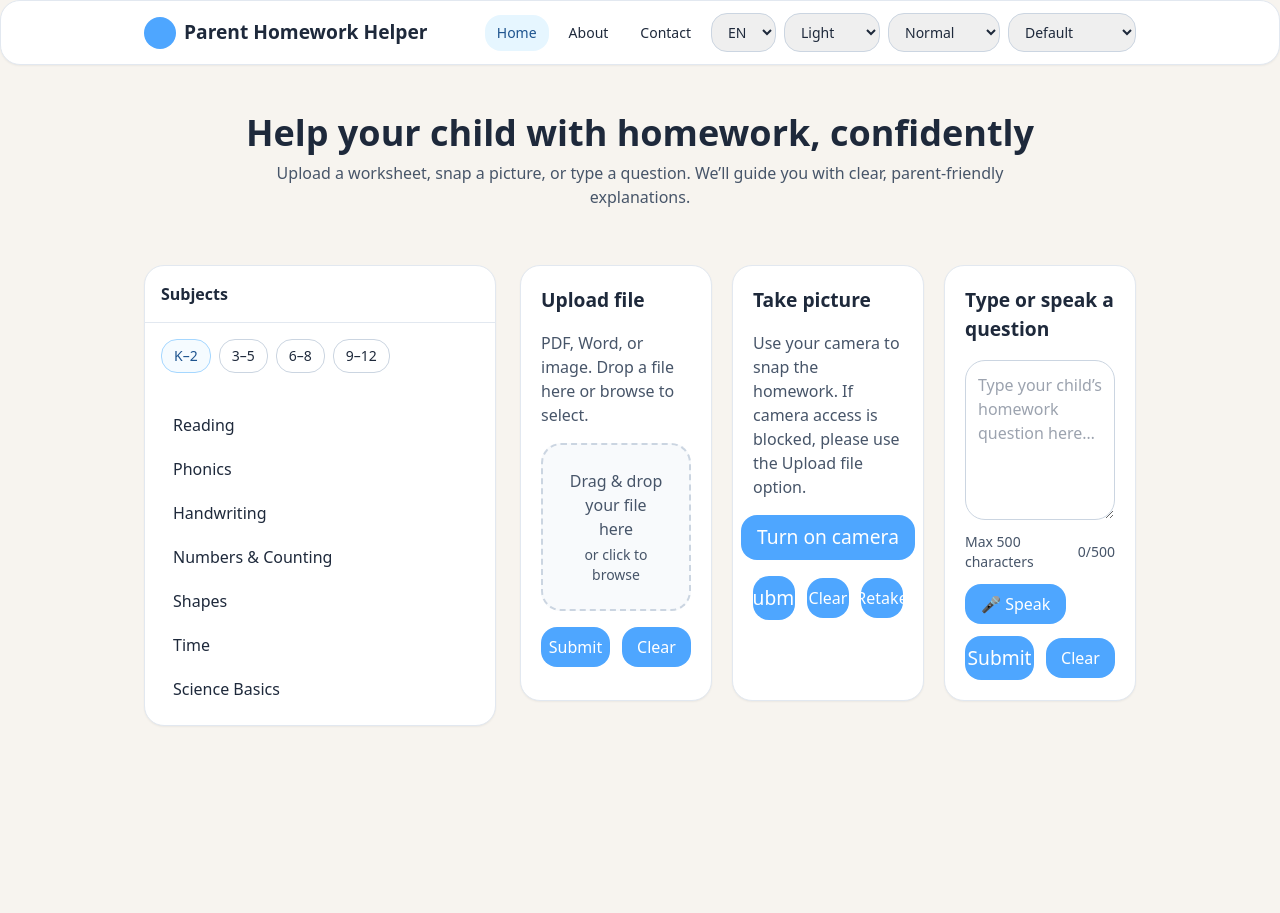
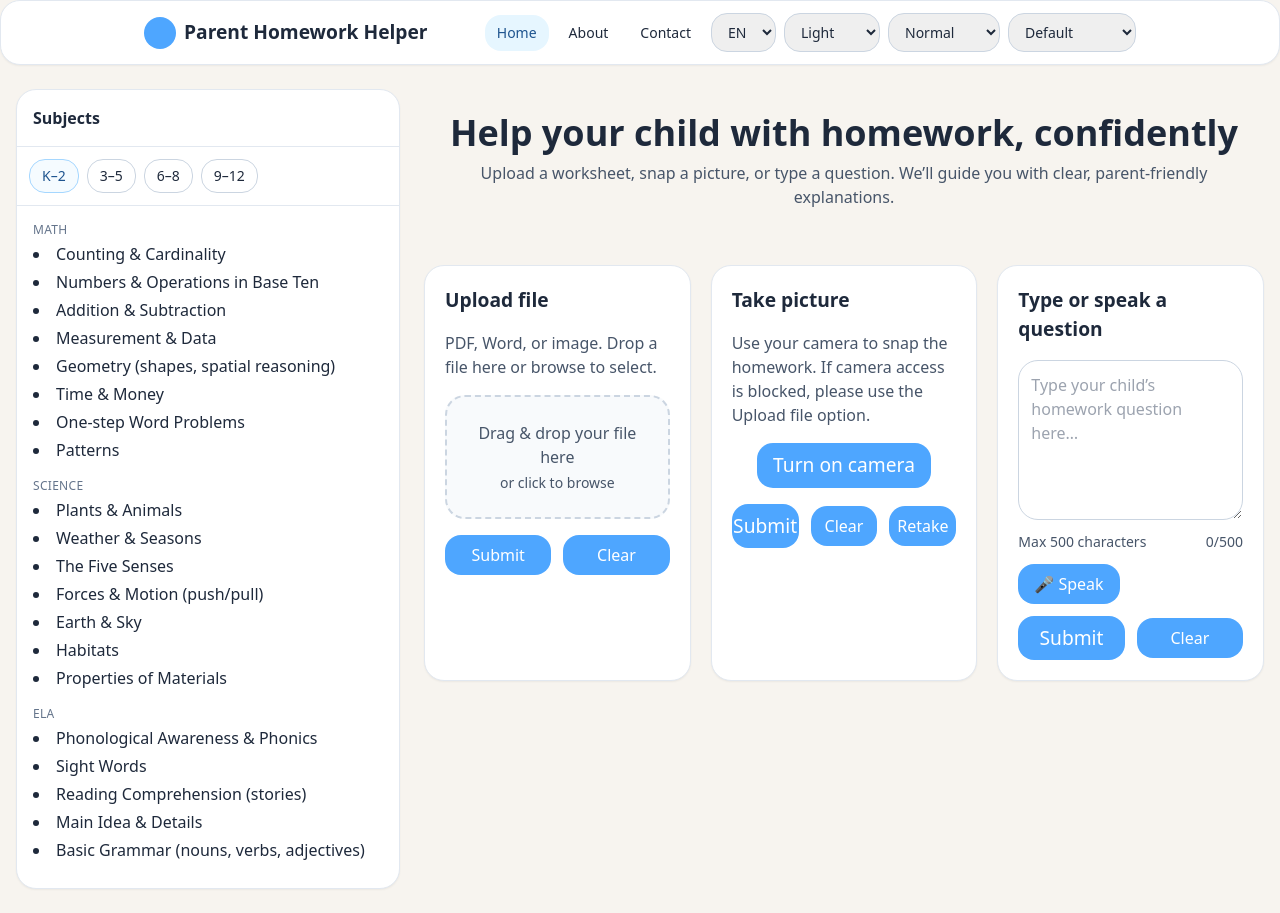
Before and after one commit to trbirmin/ParentHelper, a React (Vite) app in the folder web/: page / in a window 1280 px wide. Before the commit the page ends 800 px from the top, so only its background shows below. Built offline with nearby package versions, Linux system fonts and the light colour scheme.

Commit message:
fix(subjects+layout): restore SubjectsBlade and subjects.json to f963595; align App/Home layout for navbar/left panel placement

```diff
--- a/web/src/App.jsx
+++ b/web/src/App.jsx
@@ -1,11 +1,17 @@
 import React from 'react'
 import Navbar from './components/Navbar'
+import SubjectsBlade from '@/components/SubjectsBlade'
+
+// App shell: renders the Navbar and a centered main content container
 
 export default function App({ children }) {
   return (
     <div>
       <Navbar />
-      <main className="max-w-5xl mx-auto px-4 py-6">{children}</main>
+      <div className="max-w-7xl mx-auto px-4 py-6 grid grid-cols-1 lg:grid-cols-[24rem_1fr] gap-6">
+        <SubjectsBlade inline open />
+        <main>{children}</main>
+      </div>
     </div>
   )
 }
--- a/web/src/components/SubjectsBlade.jsx
+++ b/web/src/components/SubjectsBlade.jsx
@@ -1,65 +1,98 @@
-import React, { useMemo, useState } from 'react'
+import React, { useEffect, useState } from 'react'
+import { createPortal } from 'react-dom'
+import subjectsData from '@/data/subjects.json'
 
-// Simple subject catalog grouped by grade bands
-const SUBJECTS = [
-  {
-    id: 'k2',
-    label: 'K–2',
-    items: ['Reading', 'Phonics', 'Handwriting', 'Numbers & Counting', 'Shapes', 'Time', 'Science Basics']
-  },
-  {
-    id: '35',
-    label: '3–5',
-    items: ['ELA', 'Math (Fractions, Decimals)', 'Science', 'Social Studies', 'Geography', 'Art', 'Music']
-  },
-  {
-    id: '68',
-    label: '6–8',
-    items: ['ELA', 'Pre-Algebra', 'Algebra I', 'Life Science', 'Earth Science', 'World History', 'Civics', 'Computer Science']
-  },
-  {
-    id: '912',
-    label: '9–12',
-    items: ['ELA', 'Algebra II', 'Geometry', 'Precalculus', 'Biology', 'Chemistry', 'Physics', 'US History', 'Economics', 'Spanish', 'French']
-  }
-]
+export default function SubjectsBlade({ open, onClose, inline = false }) {
+  const [bandIdx, setBandIdx] = useState(0)
 
-export default function SubjectsBlade({ open = true, onSelect, inline = true }) {
-  const [bandIdx, setBandIdx] = useState(0)
-  const bands = useMemo(() => SUBJECTS, [])
-  const band = bands[bandIdx]
+  useEffect(() => {
+    if (inline) return
+    if (!open) return
+    const prev = document.body.style.overflow
+    document.body.style.overflow = 'hidden'
+    const onKey = (e) => { if (e.key === 'Escape') onClose?.() }
+    window.addEventListener('keydown', onKey)
+    return () => {
+      document.body.style.overflow = prev
+      window.removeEventListener('keydown', onKey)
+    }
+  }, [open, onClose, inline])
 
-  if (!open) return null
+  const bands = subjectsData?.gradeBands || []
+  const band = bands[bandIdx] || { categories: [] }
+  const categories = band.categories || []
+
+  const stop = (e) => e.stopPropagation()
 
   if (inline) {
     return (
-      <aside className="card w-full sm:w-[18rem] lg:w-[22rem] h-fit sticky top-4 self-start">
-        <div className="p-4 border-b border-slate-200 dark:border-slate-700">
+      <aside className="card w-full sm:w-[20rem] lg:w-[24rem] min-h-screen">
+        <div className="p-4 border-b border-slate-200">
           <h2 className="font-semibold">Subjects</h2>
         </div>
-        <div className="p-4 flex gap-2 flex-wrap">
+        <div className="p-3 border-b border-slate-200 flex flex-wrap gap-2">
           {bands.map((b, i) => (
             <button
               key={b.id}
-              className={`px-3 py-1.5 rounded-xl border text-sm ${i===bandIdx ? 'bg-brand-50 border-brand-300 text-brand-800' : 'bg-white dark:bg-slate-800 border-slate-300 dark:border-slate-600 hover:bg-slate-50 dark:hover:bg-slate-700 text-slate-800 dark:text-slate-100'}`}
+              className={`px-3 py-1.5 rounded-xl border text-sm ${i===bandIdx ? 'bg-brand-50 border-brand-300 text-brand-800' : 'bg-white border-slate-300 hover:bg-slate-50 text-slate-800'}`}
               onClick={() => setBandIdx(i)}
               aria-pressed={i===bandIdx}
             >{b.label}</button>
           ))}
         </div>
-        <ul className="p-4 space-y-1">
-          {band.items.map((s) => (
-            <li key={s}>
-              <button
-                className="w-full text-left px-3 py-2 rounded-xl hover:bg-slate-100 dark:hover:bg-slate-700"
-                onClick={() => onSelect?.(s)}
-              >{s}</button>
-            </li>
-          ))}
-        </ul>
+        <div className="p-4 overflow-auto" style={{maxHeight:'calc(100vh - 9rem)'}}>
+          <div className="space-y-4">
+            {categories.map((cat) => (
+              <div key={cat.name}>
+                <div className="text-xs uppercase tracking-wide text-slate-500 mb-1">{cat.name}</div>
+                <ul className="list-disc list-inside space-y-1">
+                  {(cat.topics || []).map((t) => (
+                    <li key={t}>{t}</li>
+                  ))}
+                </ul>
+              </div>
+            ))}
+          </div>
+        </div>
       </aside>
     )
   }
 
-  return null
+  if (!open) return null
+  return createPortal(
+    <div className="fixed inset-0 z-[10000]" role="dialog" aria-modal="true" onClick={onClose}>
+      <div className="absolute inset-0 bg-black/40" />
+      <div className="absolute left-0 top-0 h-full w-full sm:w-[28rem] card rounded-none shadow-xl" onClick={stop}>
+        <div className="p-4 border-b border-slate-200 flex items-center justify-between">
+          <h2 className="font-semibold">Subjects</h2>
+          <button className="btn bg-slate-500 hover:bg-slate-600" onClick={onClose}>Close</button>
+        </div>
+        <div className="p-3 border-b border-slate-200 flex flex-wrap gap-2">
+          {bands.map((b, i) => (
+            <button
+              key={b.id}
+              className={`px-3 py-1.5 rounded-xl border text-sm ${i===bandIdx ? 'bg-brand-50 border-brand-300 text-brand-800' : 'bg-white border-slate-300 hover:bg-slate-50 text-slate-800'}`}
+              onClick={() => setBandIdx(i)}
+              aria-pressed={i===bandIdx}
+            >{b.label}</button>
+          ))}
+        </div>
+        <div className="p-4 overflow-auto h-[calc(100%-7rem)]">
+          <div className="space-y-4">
+            {categories.map((cat) => (
+              <div key={cat.name}>
+                <div className="text-xs uppercase tracking-wide text-slate-500 mb-1">{cat.name}</div>
+                <ul className="list-disc list-inside space-y-1">
+                  {(cat.topics || []).map((t) => (
+                    <li key={t}>{t}</li>
+                  ))}
+                </ul>
+              </div>
+            ))}
+          </div>
+        </div>
+      </div>
+    </div>,
+    document.body
+  )
 }
--- /dev/null
+++ b/web/src/data/subjects.json
@@ -0,0 +1,254 @@
+{
+  "schemaVersion": "1.0",
+  "gradeBands": [
+    {
+      "id": "K-2",
+  "label": "K\u20132",
+      "categories": [
+        {
+          "name": "Math",
+          "topics": [
+            "Counting & Cardinality",
+            "Numbers & Operations in Base Ten",
+            "Addition & Subtraction",
+            "Measurement & Data",
+            "Geometry (shapes, spatial reasoning)",
+            "Time & Money",
+            "One-step Word Problems",
+            "Patterns"
+          ]
+        },
+        {
+          "name": "Science",
+          "topics": [
+            "Plants & Animals",
+            "Weather & Seasons",
+            "The Five Senses",
+            "Forces & Motion (push/pull)",
+            "Earth & Sky",
+            "Habitats",
+            "Properties of Materials"
+          ]
+        },
+        {
+          "name": "ELA",
+          "topics": [
+            "Phonological Awareness & Phonics",
+            "Sight Words",
+            "Reading Comprehension (stories)",
+            "Main Idea & Details",
+            "Basic Grammar (nouns, verbs, adjectives)",
+            "Writing Simple Sentences",
+            "Vocabulary"
+          ]
+        },
+        {
+          "name": "Social Studies",
+          "topics": [
+            "Community Helpers",
+            "Rules & Citizenship",
+            "Families & Cultures",
+            "Maps & Directions",
+            "Holidays & Traditions"
+          ]
+        },
+        {
+          "name": "Other",
+          "topics": [
+            "Art",
+            "Music",
+            "PE/Health",
+            "Social-Emotional Learning (SEL)"
+          ]
+        }
+      ]
+    },
+    {
+      "id": "3-5",
+  "label": "3\u20135",
+      "categories": [
+        {
+          "name": "Math",
+          "topics": [
+            "Multiplication & Division",
+            "Fractions (concepts, equivalence)",
+            "Decimals (tenths, hundredths)",
+            "Place Value",
+            "Measurement & Data (area, perimeter)",
+            "Geometry (polygons, angles)",
+            "Multi-step Word Problems",
+            "Patterns & Relationships"
+          ]
+        },
+        {
+          "name": "Science",
+          "topics": [
+            "Life Cycles & Ecosystems",
+            "Matter (states & properties)",
+            "Energy (light, sound, heat)",
+            "Earth Systems (rocks, soil, water cycle)",
+            "Space (sun, moon, planets)",
+            "Simple Machines",
+            "Human Body Systems (basics)"
+          ]
+        },
+        {
+          "name": "ELA",
+          "topics": [
+            "Reading Comprehension (literary & informational)",
+            "Theme, Summary, & Inference",
+            "Text Features & Structures",
+            "Writing Paragraphs & Essays",
+            "Grammar (parts of speech, punctuation)",
+            "Vocabulary (prefixes/suffixes)",
+            "Figurative Language"
+          ]
+        },
+        {
+          "name": "Social Studies",
+          "topics": [
+            "US Regions & Geography",
+            "World Communities",
+            "US History (early foundations)",
+            "Government & Civics (basics)",
+            "Economics (producers/consumers)",
+            "Maps & Timelines"
+          ]
+        },
+        {
+          "name": "Other",
+          "topics": [
+            "Technology & Typing",
+            "Digital Citizenship",
+            "Art/Music/Health"
+          ]
+        }
+      ]
+    },
+    {
+      "id": "6-8",
+  "label": "6\u20138",
+      "categories": [
+        {
+          "name": "Math",
+          "topics": [
+            "Ratios & Proportional Relationships",
+            "Integers & Rational Numbers",
+            "Expressions & Equations",
+            "Inequalities",
+            "Linear Relationships",
+            "Geometry (transformations, similarity)",
+            "Surface Area & Volume",
+            "Statistics & Probability"
+          ]
+        },
+        {
+          "name": "Science",
+          "topics": [
+            "Cells & Heredity",
+            "Human Body Systems",
+            "Ecology & Ecosystems",
+            "Chemistry Basics (atoms, periodic table)",
+            "Forces & Motion",
+            "Energy (transfer & conservation)",
+            "Earth History & Plate Tectonics",
+            "Weather & Climate",
+            "Astronomy (solar system, universe)"
+          ]
+        },
+        {
+          "name": "ELA",
+          "topics": [
+            "Close Reading & Text Evidence",
+            "Central Idea & Theme",
+            "Literary Analysis",
+            "Argumentative & Informational Writing",
+            "Research Skills",
+            "Grammar (clauses, phrases, usage)",
+            "Vocabulary (Greek/Latin roots)"
+          ]
+        },
+        {
+          "name": "Social Studies",
+          "topics": [
+            "Ancient Civilizations",
+            "Middle Ages & Renaissance",
+            "World Geography & Cultures",
+            "US History (founding to Reconstruction)",
+            "Civics & Constitution",
+            "Economics (markets, trade)"
+          ]
+        },
+        {
+          "name": "Other",
+          "topics": [
+            "Computer Science (intro coding)",
+            "Digital Literacy",
+            "Career Exploration"
+          ]
+        }
+      ]
+    },
+    {
+      "id": "9-12",
+  "label": "9\u201312",
+      "categories": [
+        {
+          "name": "Math",
+          "topics": [
+            "Algebra I (linear & quadratic)",
+            "Geometry (proofs, congruence, similarity)",
+            "Algebra II (polynomials, exponential, logarithmic)",
+            "Trigonometry",
+            "Precalculus",
+            "Calculus (limits, derivatives - intro)",
+            "Statistics & Probability"
+          ]
+        },
+        {
+          "name": "Science",
+          "topics": [
+            "Biology (cells, genetics, evolution, ecology)",
+            "Chemistry (stoichiometry, reactions, equilibrium)",
+            "Physics (kinematics, dynamics, energy)",
+            "Earth/Environmental Science",
+            "Anatomy & Physiology",
+            "Astronomy"
+          ]
+        },
+        {
+          "name": "ELA",
+          "topics": [
+            "American/British/World Literature",
+            "Rhetorical Analysis",
+            "Argumentative & Research Writing",
+            "Synthesis & Citation",
+            "Grammar & Style",
+            "Vocabulary (academic)",
+            "SAT/ACT Reading & Writing (practice)"
+          ]
+        },
+        {
+          "name": "Social Studies",
+          "topics": [
+            "World History",
+            "US History",
+            "Government & Civics",
+            "Economics (micro, macro, personal finance)",
+            "Geography",
+            "Psychology & Sociology"
+          ]
+        },
+        {
+          "name": "Other",
+          "topics": [
+            "Computer Science (programming, data structures)",
+            "Foreign Languages",
+            "Career & Technical Education (CTE)",
+            "Health/PE"
+          ]
+        }
+      ]
+    }
+  ]
+}
--- a/web/src/pages/Home.jsx
+++ b/web/src/pages/Home.jsx
@@ -2,7 +2,7 @@ import React, { useState } from 'react'
 import UploadCard from '@/components/UploadCard'
 import CameraCard from '@/components/CameraCard'
 import QuestionCard from '@/components/QuestionCard'
-import SubjectsBlade from '@/components/SubjectsBlade'
+// Subjects sidebar is rendered by App shell; Home focuses on cards and results
 
 export default function Home() {
   const [result, setResult] = useState(null)
@@ -34,15 +34,10 @@ export default function Home() {
         <p className="text-slate-600 max-w-3xl mx-auto">Upload a worksheet, snap a picture, or type a question. We’ll guide you with clear, parent-friendly explanations.</p>
       </section>
 
-      <section className="grid grid-cols-1 lg:grid-cols-[22rem_1fr] gap-6 items-start">
-        <div>
-          <SubjectsBlade inline open onSelect={(s)=>console.log('Subject selected:', s)} />
-        </div>
-        <div className="grid sm:grid-cols-2 xl:grid-cols-3 gap-5">
-          <UploadCard onResult={setResult} onClear={()=>setResult(null)} />
-          <CameraCard onResult={setResult} onClear={()=>setResult(null)} />
-          <QuestionCard onResult={setResult} onClear={()=>setResult(null)} />
-        </div>
+      <section className="grid sm:grid-cols-2 xl:grid-cols-3 gap-5">
+        <UploadCard onResult={setResult} onClear={()=>setResult(null)} />
+        <CameraCard onResult={setResult} onClear={()=>setResult(null)} />
+        <QuestionCard onResult={setResult} onClear={()=>setResult(null)} />
       </section>
 
       {result && (
```
